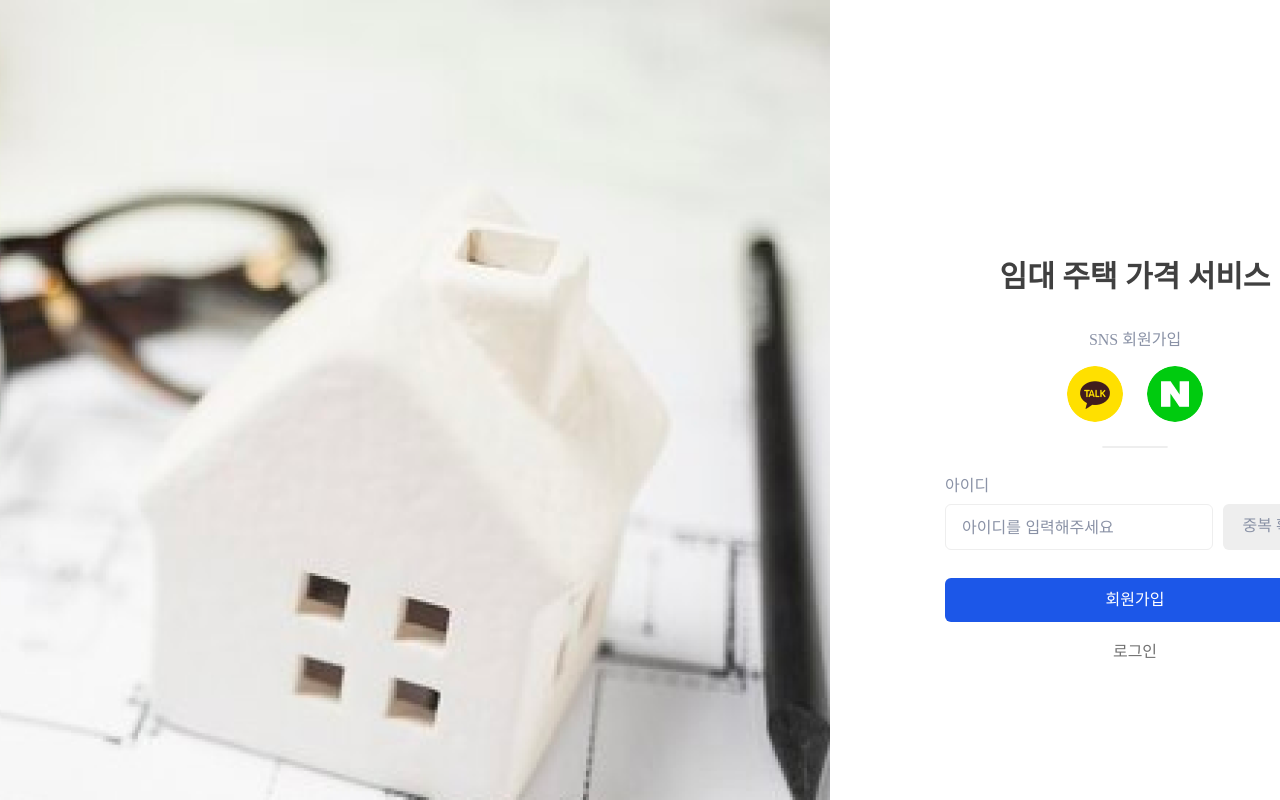
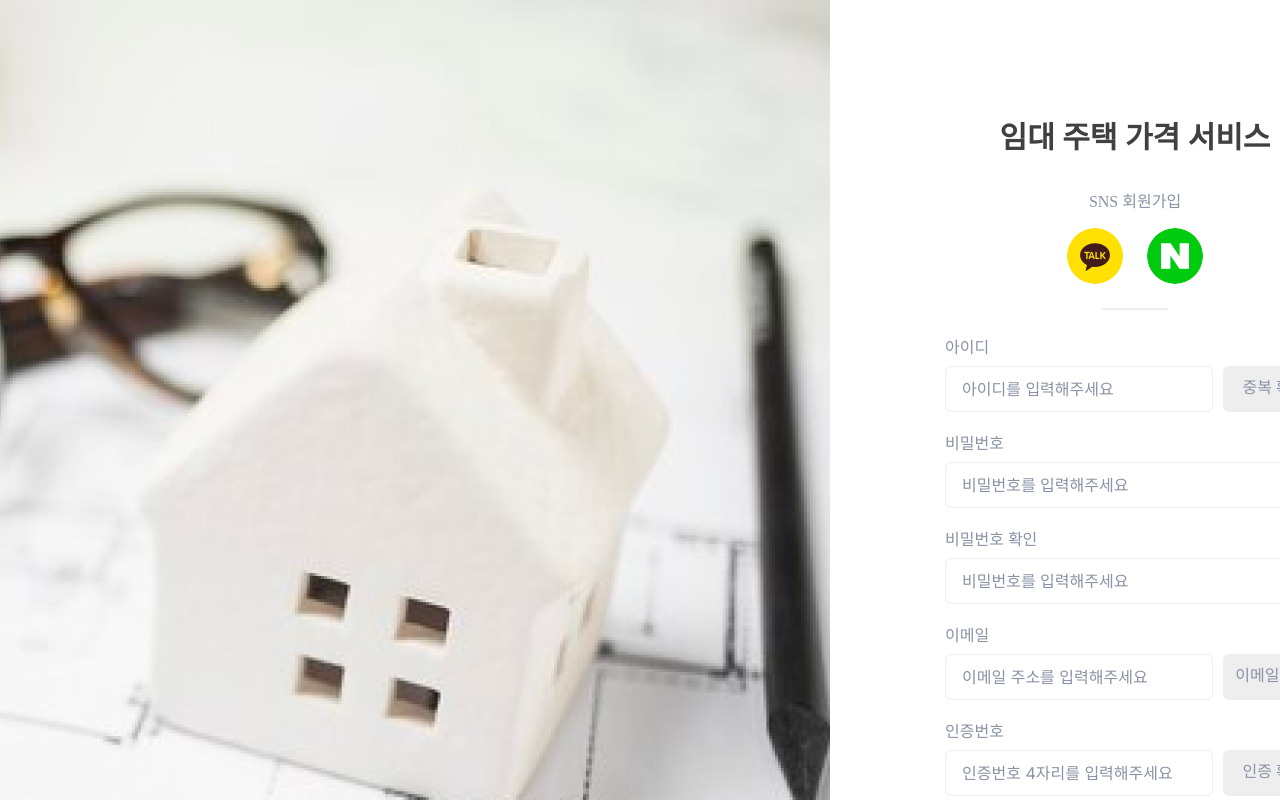
Before and after one commit to DDDDKo/react_estate, a React (Create React App) app: page / in a window 1280 px wide. Both pictures are taken after a click on the element "회원가입". Shown: the top 800 px of the page. Built offline with nearby package versions, Linux system fonts and the light colour scheme; the HTML template or start-up script is replaced by a standard one; a web font is replaced by a local one.

Commit message:
2024-04-11 12:50

```diff
--- a/src/components/Inputbox/index.tsx
+++ b/src/components/Inputbox/index.tsx
@@ -10,12 +10,13 @@
     placeholder : string;
     onChangeHandler : (event: ChangeEvent<HTMLInputElement>) => void;
     buttonTitle ?: string;
-    idButtonStatus ?: boolean;
+    buttonStatus ?: boolean;
+    onButtonClickHandler ?: () => void;
 }
 
-export default function InputBox({label, type, value, placeholder, onChangeHandler, buttonTitle, idButtonStatus}:InputBoxProps) {
+export default function InputBox({label, type, value, placeholder, onChangeHandler, buttonTitle, buttonStatus,onButtonClickHandler}:InputBoxProps) {
 
-    const buttonClass = idButtonStatus ? 'input-primary-button' : 'input-disable-button';
+    const buttonClass = buttonStatus ? 'input-primary-button' : 'input-disable-button';
 
     return (
         <div className="input-box">
@@ -29,7 +30,7 @@
                     value={value}
                 />
                 { buttonTitle &&
-                <div className={buttonClass}>
+                <div className={buttonClass} onClick={onButtonClickHandler}>
                     {buttonTitle}
                 </div>
                 }
--- a/src/views/Authentication/index.tsx
+++ b/src/views/Authentication/index.tsx
@@ -29,15 +29,19 @@
     );
 }
 
+//              interface               //
 interface Props {
     onLinkClickHandler: () => void
 }
 
+//                  component                   //
 function SignIn ({ onLinkClickHandler } : Props) {
 
+    //              state               //
     const [id, setId] = useState<string>('');
     const [password, setPassword] = useState<string>('');
 
+    //          event handler           //
     const onIdChangeHandler = (event: ChangeEvent<HTMLInputElement>) => {
         setId(event.target.value);
     };
@@ -51,6 +55,7 @@
         setPassword('');
     };
 
+    //              render              //
     return (
         <div className="authentication-contents">
             <div className="authentication-input-container">
@@ -67,12 +72,21 @@
     );
 }
 
+//                      component                       //
 function SignUp ({ onLinkClickHandler } : Props) {
 
+    //              state              //
     const [id, setId] = useState<string>('');
+    const [password, setPassword] = useState<string>('');
+    const [passwordCheck, setPasswordCheck] = useState<string>('');
+    const [email, setEmail] = useState<string>('');
+    const [authNumber, setAuthNumber] = useState<string>('');
+
     const [idButtonStatus, setIdButtonStatus] = useState<boolean>(false);
-    const [password, setPassword] = useState<string>('');
+    const [emailButtonStatus, setEmailButtonStatus] = useState<boolean>(false);
+    const [authNumberButtonStatus, setAuthNumberButtonStatus] = useState<boolean>(false);
 
+    //                                       event handler                                           //
     const onIdChangeHandler = (event: ChangeEvent<HTMLInputElement>) => {
         const {value} = event.target;
         setId(value);
@@ -82,15 +96,58 @@
         setPassword(event.target.value);
     };
 
-    const onSignInButtonClickHandler = () => {};
+    const onPasswordCheckChangeHandler = (event: ChangeEvent<HTMLInputElement>) => {
+        setPasswordCheck(event.target.value);
+    };
 
+    const onEmailChangeHandler = (event: ChangeEvent<HTMLInputElement>) => {
+        const {value} = event.target;
+        setEmail(value);
+        setEmailButtonStatus(value !== '');
+    };
 
+    const onAuthNumberChangeHandler = (event: ChangeEvent<HTMLInputElement>) => {
+        const {value} = event.target;
+        setAuthNumber(value);
+        setAuthNumberButtonStatus(value !== '');
+    };
+
+    const onIdButtonClickHandler = () => {
+        if(!idButtonStatus) return;
+        alert(id);
+    };
+
+    const onEmailButtonClickHandler = () => {
+        if(!emailButtonStatus) return;
+        alert(email);
+    };
+
+    const onAuthNumberButtonClickHandler = () => {
+        if(!authNumberButtonStatus) return;
+        alert(authNumber);
+    };
+
+    const onSignInButtonClickHandler = () => {
+
+    };
+
+    //                      render                    //
     return(
         <div className="authentication-contents">
             <SnsContainer title="SNS 회원가입" />
             <div className="short-divider"></div>
             <div className="authentication-input-container">
-                <InputBox label="아이디" type="text" value= {id} placeholder="아이디를 입력해주세요" onChangeHandler={onIdChangeHandler} buttonTitle="중복 확인" idButtonStatus= {idButtonStatus}/>
+
+                <InputBox label="아이디" type="text" value= {id} placeholder="아이디를 입력해주세요" onChangeHandler={onIdChangeHandler} buttonTitle="중복 확인" buttonStatus= {idButtonStatus} onButtonClickHandler={onIdButtonClickHandler}/>
+
+                <InputBox label="비밀번호" type="password" value={password} placeholder="비밀번호를 입력해주세요" onChangeHandler={onPasswordChangeHandler} />
+
+                <InputBox label="비밀번호 확인" type="password" value={passwordCheck} placeholder="비밀번호를 입력해주세요" onChangeHandler={onPasswordCheckChangeHandler} />
+
+                <InputBox label="이메일" type="text" value= {email} placeholder="이메일 주소를 입력해주세요" onChangeHandler={onEmailChangeHandler} buttonTitle="이메일 인증" buttonStatus= {emailButtonStatus} onButtonClickHandler={onEmailButtonClickHandler}/>
+
+                <InputBox label="인증번호" type="text" value= {authNumber} placeholder="인증번호 4자리를 입력해주세요" onChangeHandler={onAuthNumberChangeHandler} buttonTitle="인증 확인" buttonStatus= {authNumberButtonStatus}  onButtonClickHandler={onAuthNumberButtonClickHandler}/>
+
             </div>
             <div className="authentication-button-container">
                 <div className="primary-button full-width" onClick={onSignInButtonClickHandler}>회원가입</div>
--- a/src/views/Authentication/style.css
+++ b/src/views/Authentication/style.css
@@ -26,7 +26,6 @@
     gap: 24px;
 
     width: 380px;
-    height: 523px;
 }
 
 .authentication-title {
```
